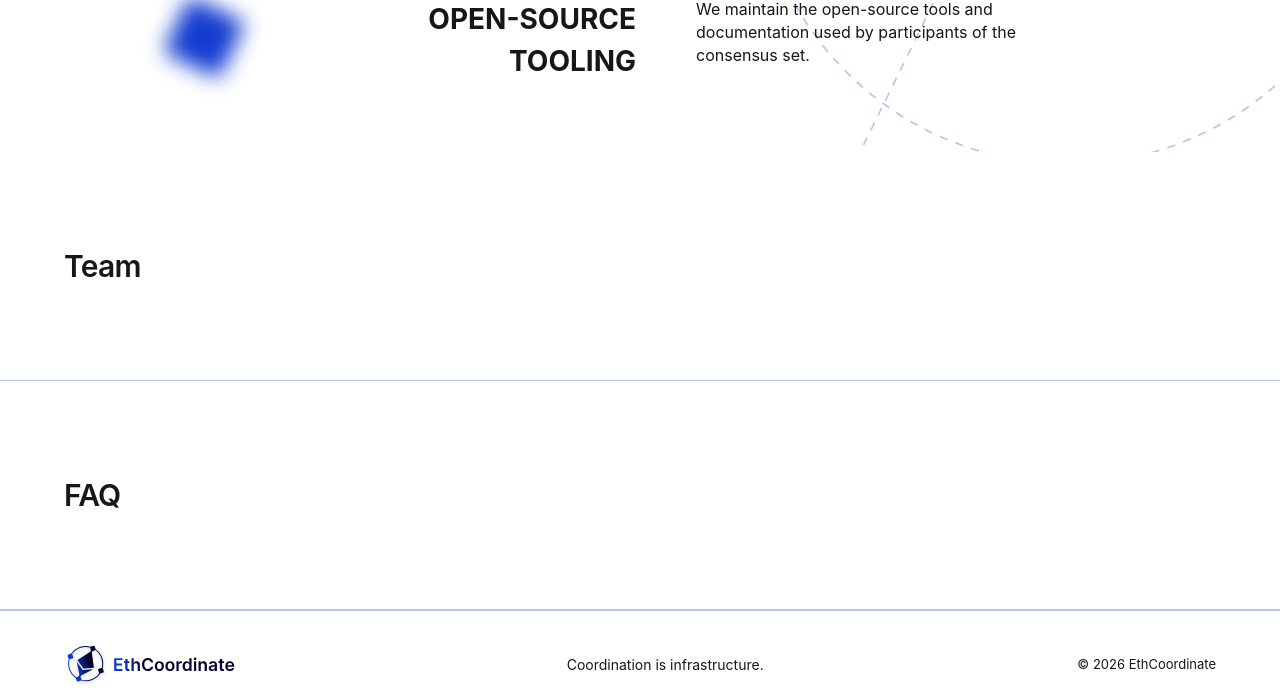
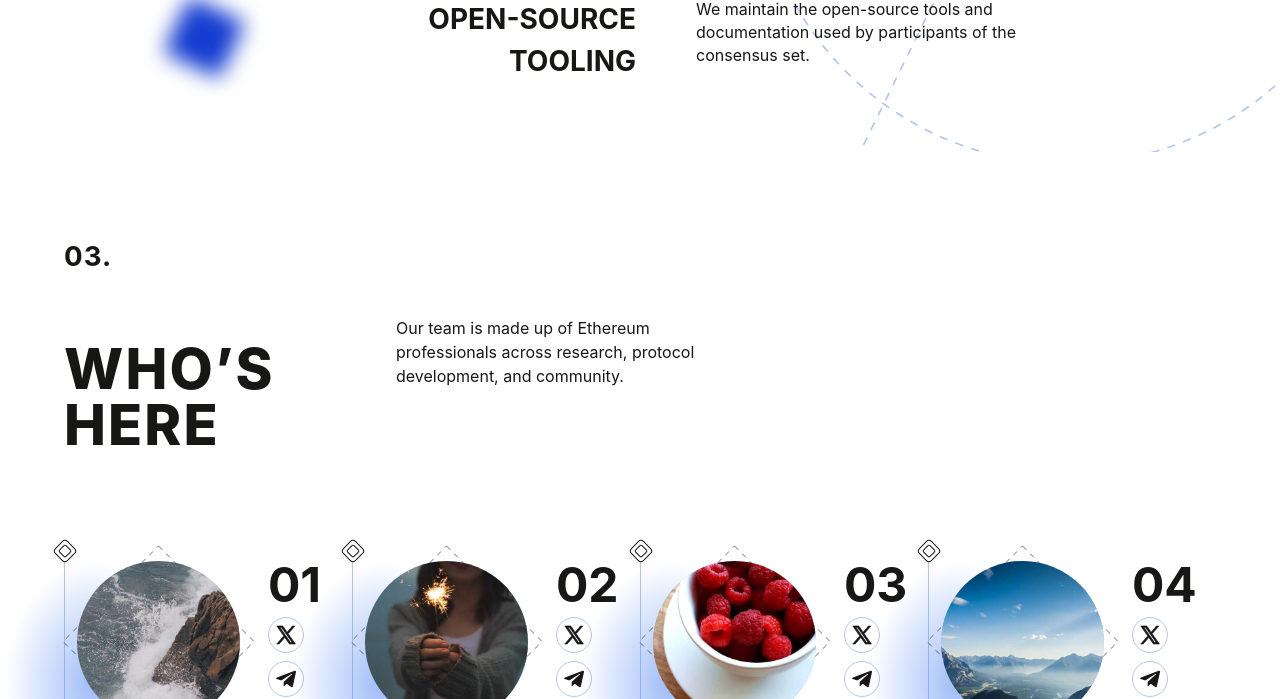
Before and after one commit to ethcoordinate/ethcoordinate-website, an Astro site: page / in a window 1280 px wide. Shown: the part 2323-3022 px from the top of the page. Built offline with nearby package versions, Linux system fonts and the light colour scheme; Astro itself is replaced by a stand-in of ours.

Commit message:
feat(home): mount the team, faq and cta sections
The placeholder loop drew a bare heading for every nav link without a
section. Every link now has one, so the loop goes.

Co-Authored-By: Claude Opus 5 (1M context) <noreply@anthropic.com>

```diff
--- a/src/pages/index.astro
+++ b/src/pages/index.astro
@@ -2,10 +2,13 @@
 import { Font } from "astro:assets";
 import "../styles/global.css";
 import About from "../components/about.astro";
+import Cta from "../components/cta.astro";
+import Faq from "../components/faq.astro";
 import Footer from "../components/footer.astro";
 import Hero from "../components/hero.astro";
 import LogoSprite from "../components/logo-sprite.astro";
 import Nav from "../components/nav.astro";
+import Team from "../components/team.astro";
 import Ticker from "../components/ticker.astro";
 import WhatWeDo from "../components/what-we-do.astro";
 import { site } from "../site";
@@ -32,22 +35,9 @@ import { site } from "../site";
 			<Ticker />
 			<About />
 			<WhatWeDo />
-			{
-				site.nav
-					.filter(
-						(link) => !["#about", "#what-we-do"].includes(link.href),
-					)
-					.map((link) => (
-						<section
-							id={link.href.slice(1)}
-							class="border-subtle scroll-mt-32 border-b px-6 py-24 sm:px-10 lg:px-16"
-						>
-							<h2 class="text-3xl font-semibold tracking-tight">
-								{link.label}
-							</h2>
-						</section>
-					))
-			}
+			<Team />
+			<Faq />
+			<Cta />
 		</main>
 		<Footer />
 	</body>
```
